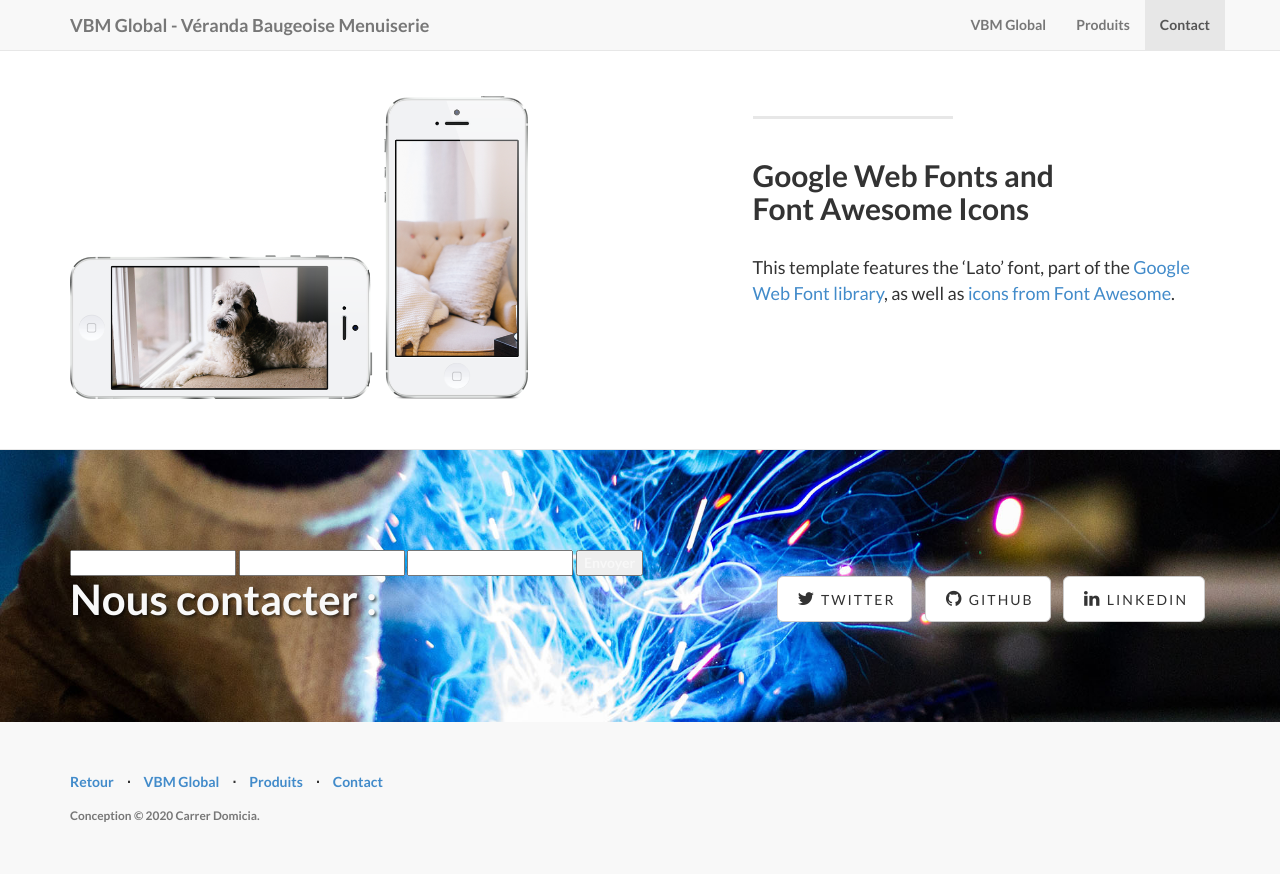
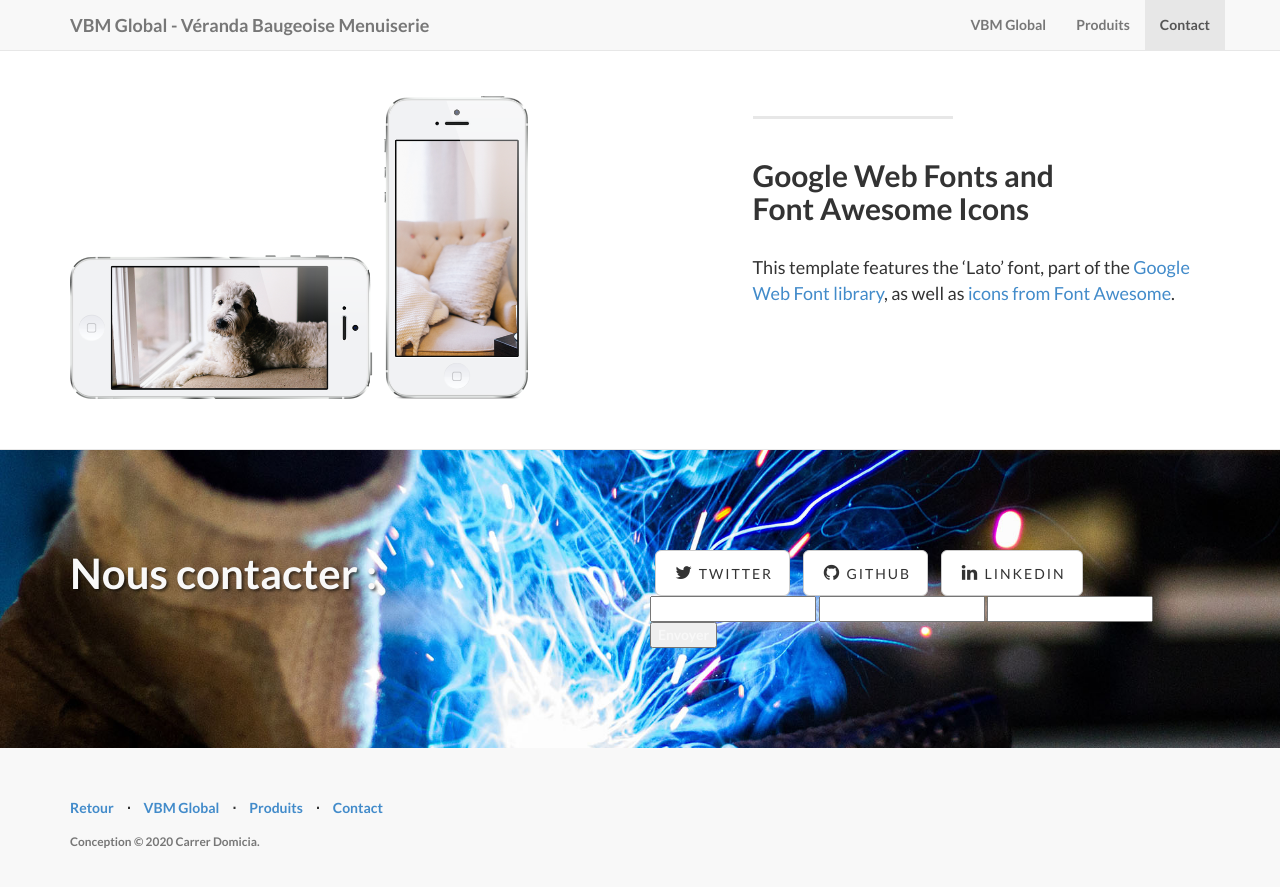
Before and after one commit to juanitito/vbm-landing, a Jekyll site: the page built from index.html, in a window 1280 px wide and 900 px high, scrolled down 1914 px. Shown: the top 887 px of the window. Built offline with Jekyll 4.4.1, drawn with Linux system fonts in a browser that asks for light colours; nearby versions of some CDN libraries; library files that are not in the unit come from our copies.

Commit message:
Update contact.html

```diff
--- a/_includes/contact.html
+++ b/_includes/contact.html
@@ -1,15 +1,6 @@
 <section id="contact">
 	<div class="banner">
 		<div class="container">
-			<form action="https://getsimpleform.com/messages?form_api_token=5832110571b62f2f83699c423aba7097" method="post">
-			  <!-- the redirect_to is optional, the form will redirect to the referrer on submission -->
-			  <input type='hidden' name='redirect_to' value='<the complete return url e.g. http://fooey.com/thank-you.html>' />
-			  <!-- all your input fields here.... -->
-			  <input type='text' name='Nom' />
-				<input type='email' name='email' />
-				<input type='text' name='Message' />
-			  <input type='submit' value='Envoyer' />
-			</form>
 			<div class="row">
 				<div class="col-lg-6">
 					<h2>Nous contacter :</h2>
@@ -21,6 +12,15 @@
 							<a href="{{ social.url }}" class="btn btn-default btn-lg"><i class="fa fa-{{ social.title }} fa-fw"></i> <span class="network-name">{{ social.title }}</span></a>
 						</li>
 						{% endfor %}
+						<form action="https://getsimpleform.com/messages?form_api_token=5832110571b62f2f83699c423aba7097" method="post">
+						  <!-- the redirect_to is optional, the form will redirect to the referrer on submission -->
+						  <input type='hidden' name='redirect_to' value='<the complete return url e.g. http://fooey.com/thank-you.html>' />
+						  <!-- all your input fields here.... -->
+						  <input type='text' name='Nom' />
+							<input type='email' name='email' />
+							<input type='text' name='Message' />
+						  <input type='submit' value='Envoyer' />
+						</form>
 					</ul>
 				</div>
 			</div>
```
